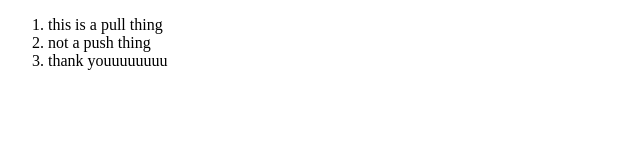
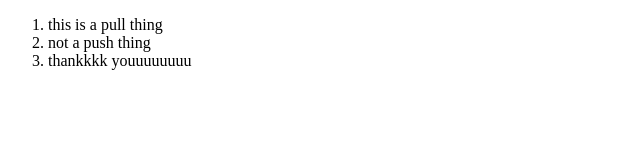
Before and after one commit to Spongnnnie/click, a plain HTML site: page index.html in a window 1280 px wide. Shown: the full height of the page, 0-640 px from the left. Drawn offline with Linux system fonts and the light colour scheme.

Commit message:
initial commit

```diff
--- a/index.html
+++ b/index.html
@@ -9,7 +9,7 @@
     <ol>
         <li>this is a pull thing</li>
         <li>not a push thing</li>
-        <li>thank youuuuuuuu</li>
+        <li>thankkkk youuuuuuuu</li>
     </ol>
 </body>
 </html>
```
